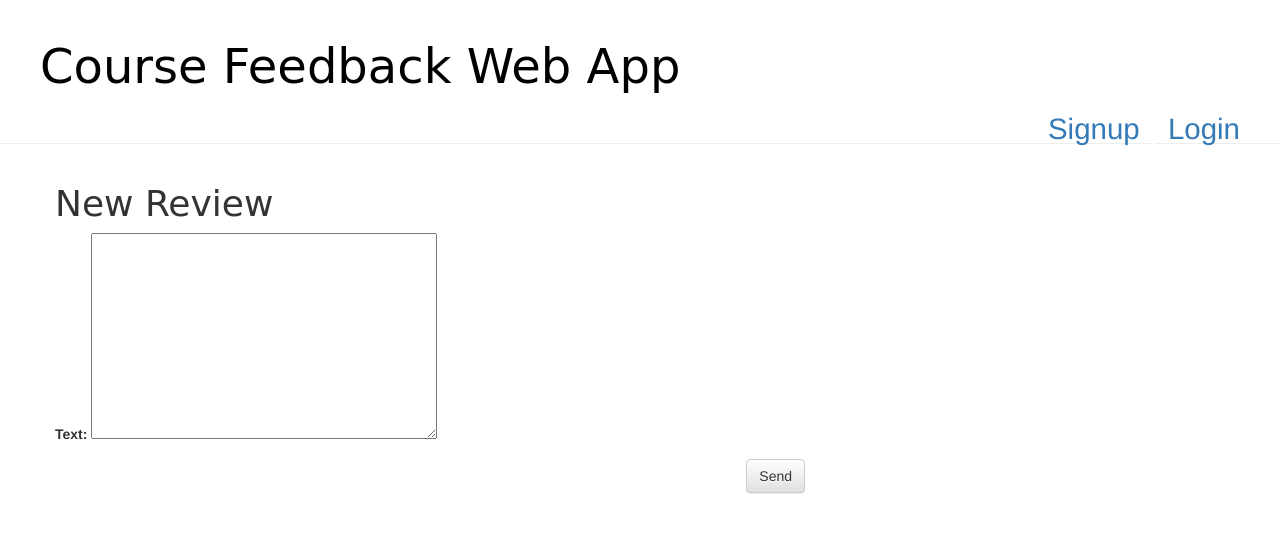
After one commit to shubhampal123/Course-Feedback-WebApp, a Django app: page /add_review/1/ in a window 1280 px wide. The commit adds this page. Shown: the top 533 px of the page. Run offline with Django 3.2, Linux system fonts and the light colour scheme; data comes from the database, SQL or seed files in the repository; both versions use the stored data as it was after the commit; some libraries are stand-ins or nearby versions.

Commit message:
adding review feature

```diff
--- a/course_feedback/admin.py
+++ b/course_feedback/admin.py
@@ -1,5 +1,6 @@
 from django.contrib import admin
-from . models import Course,Feedback
+from . models import *
 # Register your models here.
 admin.site.register(Course)
 admin.site.register(Feedback)
+admin.site.register(Reviews)
--- a/course_feedback/forms.py
+++ b/course_feedback/forms.py
@@ -107,3 +107,10 @@ class CourseForm(forms.Form):
 
 class ShowFeedbackForm(forms.Form):
     name=forms.ChoiceField(widget=forms.Select,choices=get_course_choices())
+
+class ReviewForm(forms.ModelForm):
+
+    class Meta:
+        model=Reviews
+
+        fields=('text',)
--- a/course_feedback/models.py
+++ b/course_feedback/models.py
@@ -1,4 +1,5 @@
 from django.db import models
+from django.utils import timezone
 
 # Create your models here.
 rating=(
@@ -39,3 +40,13 @@ class Feedback(models.Model):
 
     def __str__(self):
         return str(self.user)+" ( "+str(self.course)+" ) "
+
+
+class Reviews(models.Model):
+     course= models.ForeignKey('course_feedback.Course', on_delete=models.CASCADE, related_name='reviews')
+     user=models.CharField(max_length=200)
+     text=models.TextField()
+     date=models.DateTimeField(default=timezone.now)
+
+     def __str__(self):
+         return self.text
--- a/course_feedback/static/css/course_feedback.css
+++ b/course_feedback/static/css/course_feedback.css
@@ -64,3 +64,7 @@ th{
     background-color: blue;
 
 }
+
+.review {
+    margin:20px 0px 20px 20px ;
+}
--- /dev/null
+++ b/course_feedback/templates/course_feedback/add_review.html
@@ -0,0 +1,9 @@
+{% extends 'course_feedback/base.html' %}
+
+{% block content %}
+    <h1>New Review</h1>
+    <form method="POST" class="Review-form">{% csrf_token %}
+        {{ form.as_p }}
+        <button type="submit" class="save btn btn-default">Send</button>
+    </form>
+{% endblock %}
--- a/course_feedback/urls.py
+++ b/course_feedback/urls.py
@@ -12,6 +12,7 @@ urlpatterns = [
     path('signup/',views.signup,name='signup'),
     path('activate/(?P<uidb64>[0-9A-Za-z_\-]+)/(?P<token>[0-9A-Za-z]{1,13}-[0-9A-Za-z]{1,20})/',
         views.activate, name='activate'),
+    path('add_review/<int:pk>/',views.add_review,name='add_review'),
 
 
 ]
--- a/course_feedback/views.py
+++ b/course_feedback/views.py
@@ -1,4 +1,4 @@
-from django.shortcuts import render,redirect
+from django.shortcuts import render,redirect,get_object_or_404
 from django.http import HttpResponse
 from django.contrib.auth import login,authenticate
 from django.contrib.sites.shortcuts import get_current_site
@@ -32,15 +32,16 @@ def activate(request,uidb64,token):
 def signup(request):
     if request.method=='POST':
         form=SignupForm(request.POST)
-        #print(form.cleaned_data['email'])
+        cnt=User.objects.filter(email=form.data['email'])
+        if(len(cnt)!=0):
+            return HttpResponse('Email id already registered')
 
         if form.is_valid():
             user=form.save(commit=False)
             user.is_active=False
             user.save()
+            # email confirmation
 
-            # email confirmation
-            print('inside')
             mail_subject='Activate Course Feedback Web App account.'
             current_site=get_current_site(request)
             message=render_to_string('course_feedback/acc_active_email.html',{
@@ -154,6 +155,10 @@ def sort_courses(request):
 def give_feedback(request):
     if request.method == 'POST':
         form=FeedbackForm(request.POST)
+        cnt=Feedback.objects.filter(course=form.data['course']).filter(user=request.user.username)
+        if(len(cnt)!=0):
+            return HttpResponse('Feedback form can be filled only once  :) ')
+
         if form.is_valid():
             feedback=form.save(commit=False)
             feedback_course=str(feedback.course).split()
@@ -188,6 +193,7 @@ def give_feedback(request):
             Course.objects.filter(pk=pk).update(attendance=new_attendance)
             Course.objects.filter(pk=pk).update(workload=new_workload)
 
+            feedback.user=request.user.username
             feedback.save()
 
             return redirect('/')
@@ -203,3 +209,20 @@ def give_feedback(request):
 
 def home(request):
     return render(request,'course_feedback/show_home.html',{})
+
+def add_review(request,pk):
+    course=get_object_or_404(Course,pk=pk)
+    if request.method == "POST":
+        form=ReviewForm(request.POST)
+        if form.is_valid():
+            review=form.save(commit=False)
+            review.course=course
+            review.user=request.user.username
+            print(review.user)
+            review.save()
+            return redirect('show_review',pk=course.pk)
+        else:
+            return  HttpResponse('Invalid Response')
+    else:
+        form=ReviewForm()
+        return render(request,'course_feedback/add_review.html',{'form':form})
```
Also changed, not shown: course_feedback/templates/course_feedback/show_course_review.html (+11 -0 lines), course_feedback/migrations/0005_reviews.py (added), db.sqlite3.
